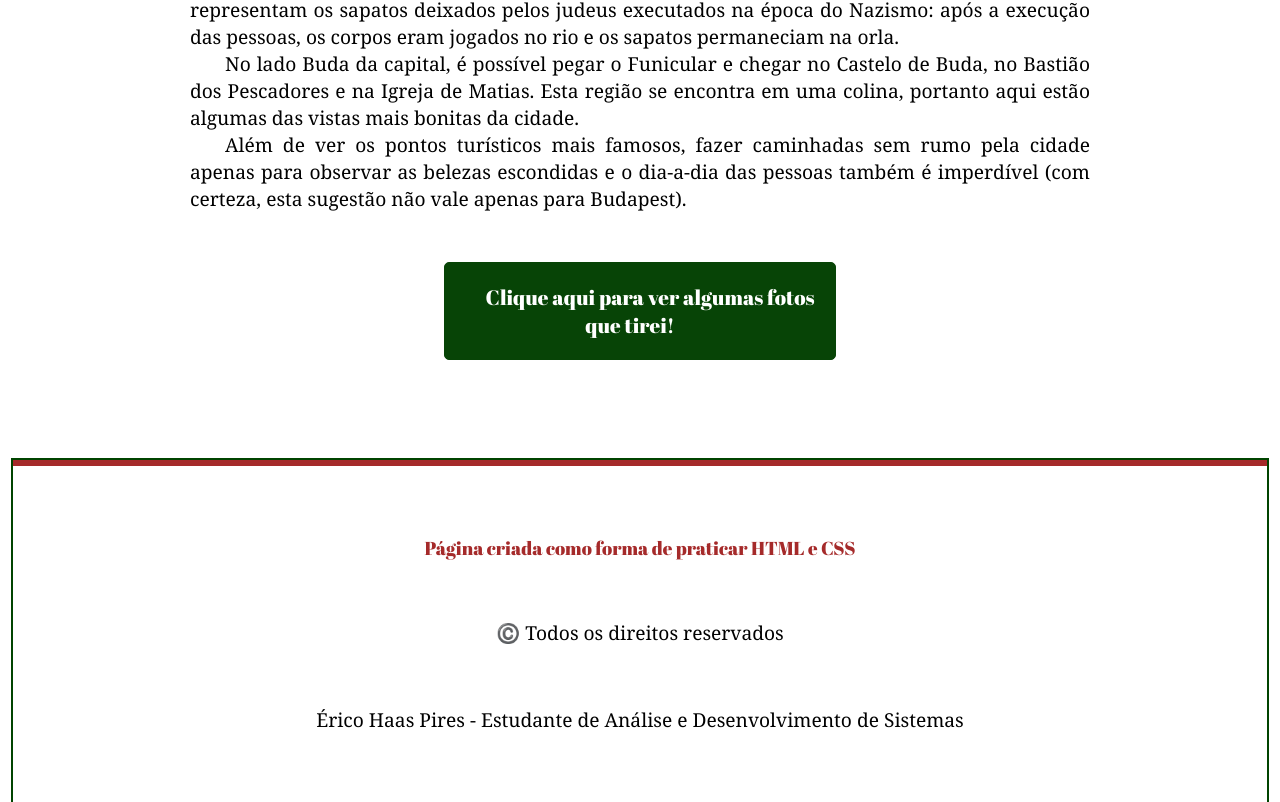
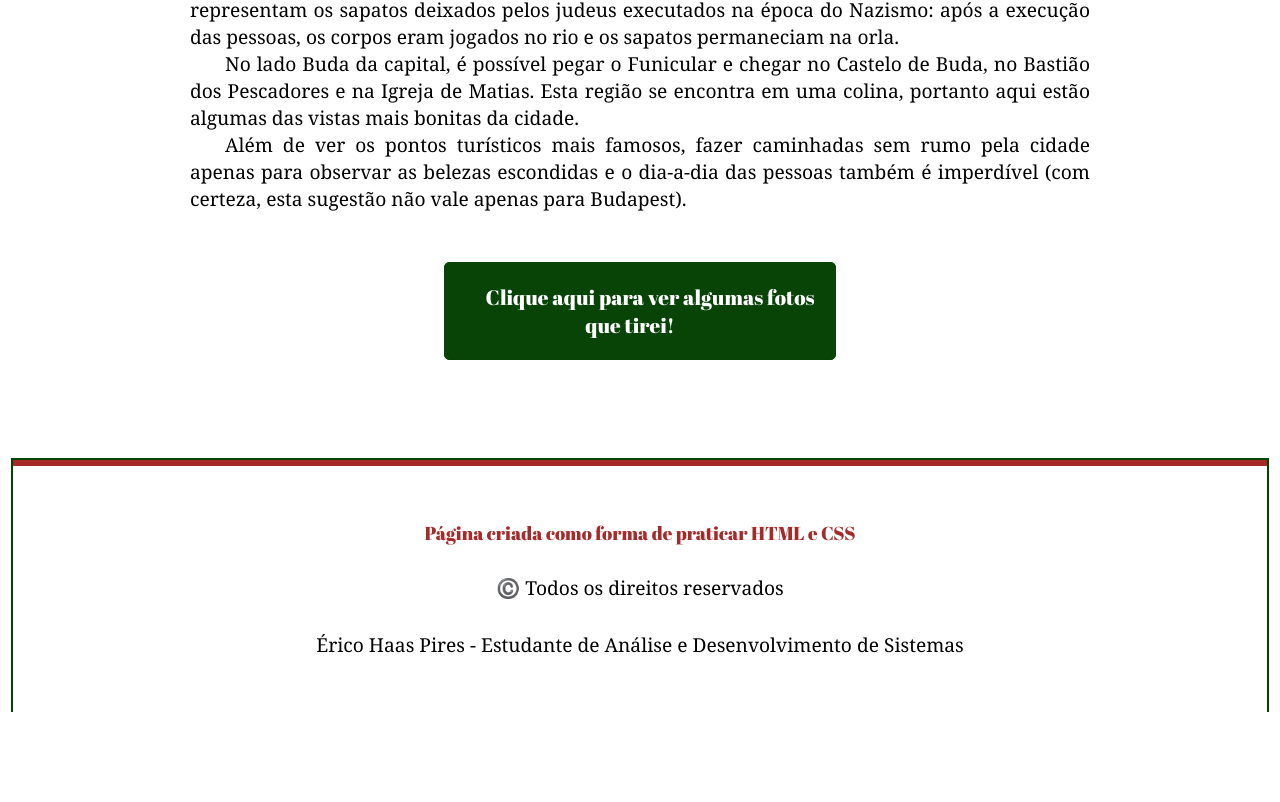
Before and after one commit to EricoHPires/-Budapest, a plain HTML site: page budapest-html-css/index.html in a window 1280 px wide. Shown: the part 4070-4872 px from the top of the page. After the commit the page ends 4782 px from the top, so only its background shows below. Drawn offline with Linux system fonts and the light colour scheme.

Commit message:
Update style.css

```diff
--- a/budapest-html-css/style.css
+++ b/budapest-html-css/style.css
@@ -169,13 +169,13 @@ footer h3{
     font-weight: 400;
     font-style: normal;
     color:brown;
-    padding:20px
+    padding:5px
 }
 footer p{
     text-align:center;
     font-family: Georgia, 'Times New Roman', Times, serif;
     font-size: 1.2em;
-    padding:20px
+    padding:5px
 }
 .obs{
     text-align:center;
```
